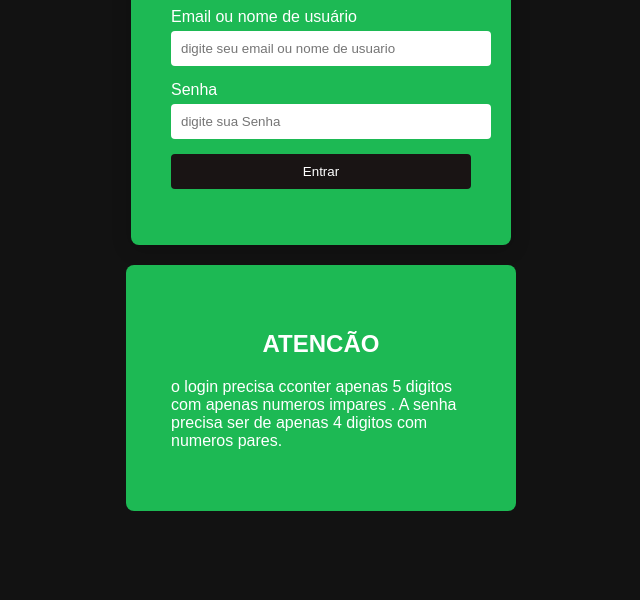
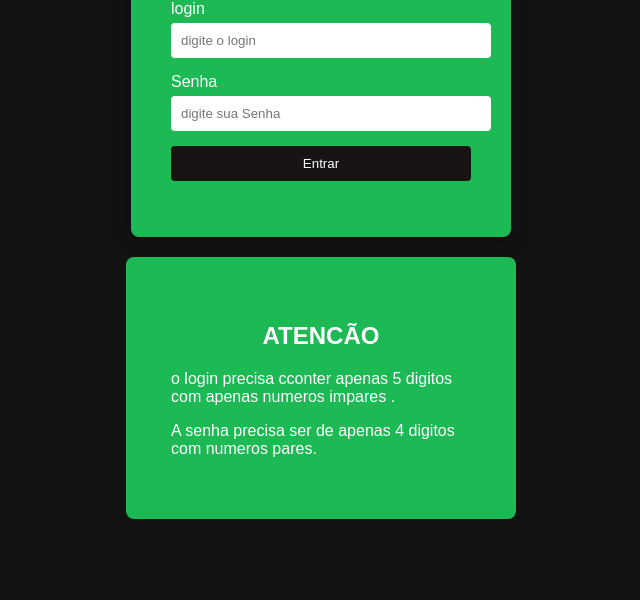
Before and after one commit to Deivid-Clesio/pagina-de-login, a plain HTML site: page spotify/index.html in a window 1280 px wide. Shown: the part 200-800 px from the top of the page, without its empty margins (319-959 px from the left). Drawn offline with Linux system fonts and the light colour scheme.

Commit message:
Update index.html

```diff
--- a/spotify/index.html
+++ b/spotify/index.html
@@ -11,22 +11,23 @@
         <form id="loginForm">
             <h1>Entrar</h1>
             <div class="input-group">
-                <label for="email">Email ou nome de usuário </label>
-                <input type="text" id="email" placeholder="digite seu email ou nome de usuario" required>
+                <label for="login">login</label>
+                <input type="number" id="login" placeholder="digite o login" required>
             </div>
             <div class="input-group">
                 <label for="password">Senha</label>
                 <input type="password" id="password"  placeholder="digite sua Senha">
             </div>
-            <button type="submit">Entrar</button>
+            <button type="submit" onclick="verificar()">Entrar</button>
             <p class="message" id="message"></p>
         </form>
     </div>
     <section id="section">
         <h1 id="texto">ATENCÃO </h1>
         <p>o login precisa cconter apenas 5 digitos
-             com apenas numeros impares .
-             A senha precisa ser de apenas 4
+             com apenas numeros impares .</p>
+
+         <p>A senha precisa ser de apenas 4
              digitos com numeros pares. </p>
 
     </section>
```
